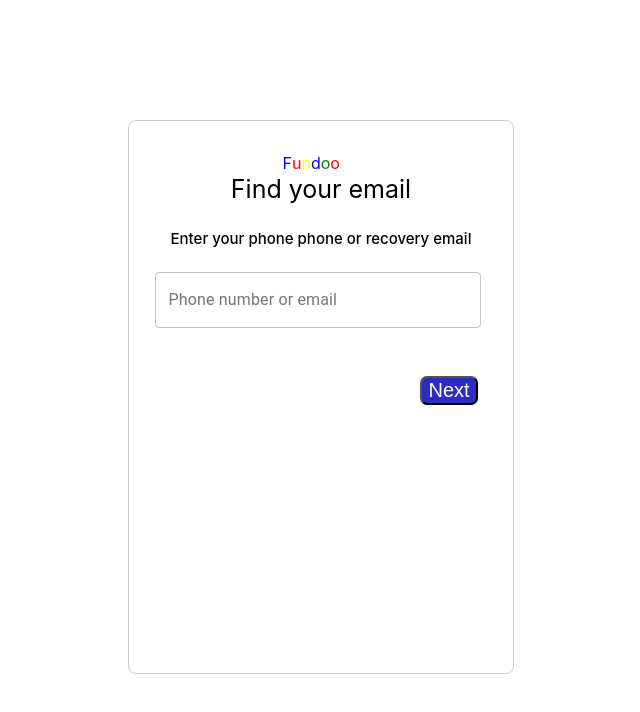
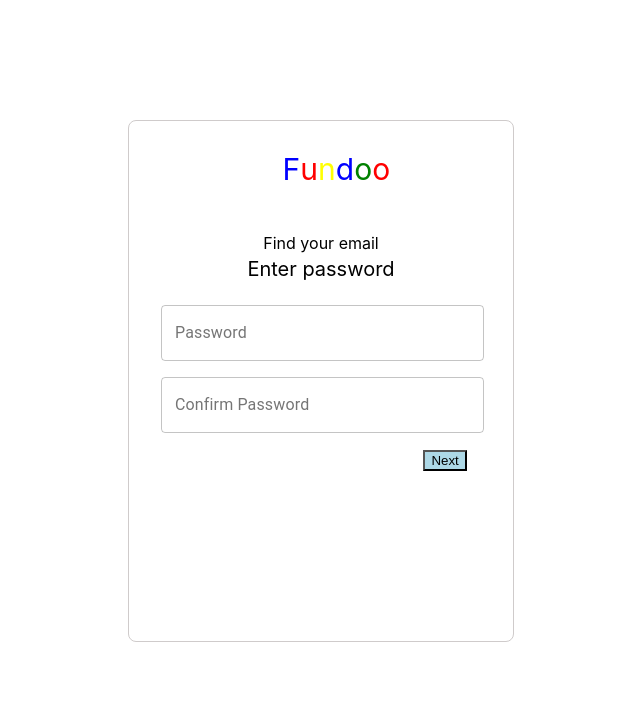
Before and after one commit to sonupooja98/Fundoo_Project, a React (Create React App) app: page / in a window 1280 px wide. Shown: the top 712 px of the page, without its empty margins (319-959 px from the left). Built offline with nearby package versions, Linux system fonts and the light colour scheme.

Commit message:
[pooja]:added reset page

```diff
--- a/src/App.js
+++ b/src/App.js
@@ -1,8 +1,9 @@
 import logo from './logo.svg';
 import './App.css';
+import Reseta from './Pages/reseta/Reseta';
 // import Signup from './Pages/signup/Signup';
 // import Login from './Pages/login/Login';
-import Forgot from './Pages/forgotPassword/Forgot';
+// import Forgot from './Pages/forgotPassword/Forgot';
 
 function App() {
   return (
@@ -11,8 +12,9 @@ function App() {
 {/* <Signup /> */}
 {/*
 <Login /> */}
-
-<Forgot />
+{/*
+<Forgot /> */}
+<Reseta />
     </div>
   );
 }
--- /dev/null
+++ b/src/Pages/reseta/Reseta.css
@@ -0,0 +1,44 @@
+.reset-main-page{
+    width: 100%;
+    height: 100%;
+    margin: 15vh 0vw;
+    display: flex;
+    align-items: center;
+    justify-content: center;
+}
+.fundoo{
+    display: flex;
+    margin: 0vh 12vw;
+    font-size: 30px;
+}
+
+.reset-page{
+    width: 30%;
+    height: 65vh;
+    border: 1px solid rgb(207, 203, 203);
+    border-radius: 8px;
+    justify-content: center;
+    align-items: center;
+}
+
+.enter-password{
+    font-size: 20px;
+    margin: -1.5vh 0vw 3vh 0vw;
+}
+
+.password{
+    width: 84%;
+    justify-content: center;
+    align-items: center;
+    margin: 0vh 2.5vw;
+}
+
+.confirm-password{
+    width: 84%;
+    justify-content: center;
+    margin: 2vh 2.5vw;
+}
+.next-button{
+      margin: 0vh 23vw;
+      background-color: lightblue;
+}
--- /dev/null
+++ b/src/Pages/reseta/Reseta.jsx
@@ -0,0 +1,34 @@
+import React, { Component } from 'react'
+import './Reseta.css';
+import { TextField } from "@material-ui/core";
+export class Reseta extends Component {
+    render() {
+        return (
+            <div className="reset-main-page">
+                <div className="reset-page">
+                    <div className="first-part">
+                        <div className="fundoo">
+                            <p style={{ color: 'blue' }} >F</p>
+                            <p style={{ color: 'red' }}>u</p>
+                            <p style={{ color: 'yellow' }}>n</p>
+                            <p style={{ color: 'blue' }}>d</p>
+                            <p style={{ color: 'green' }}>o</p>
+                            <p style={{ color: 'red' }}>o</p>
+                        </div>
+                        < p className="find-email">Find your email</p>
+                        <p className="enter-password">Enter password</p>
+                    </div>
+                    <div className="password">
+                        <TextField id="outlined-basic" label="Password" variant="outlined" fullWidth />
+                    </div>
+                    <div className="confirm-password">
+                        <TextField id="outlined-basic" label="Confirm Password" variant="outlined" fullWidth />
+                    </div>
+                    <button className="next-button">Next</button>
+                </div>
+            </div>
+        )
+    }
+}
+
+export default Reseta
```
